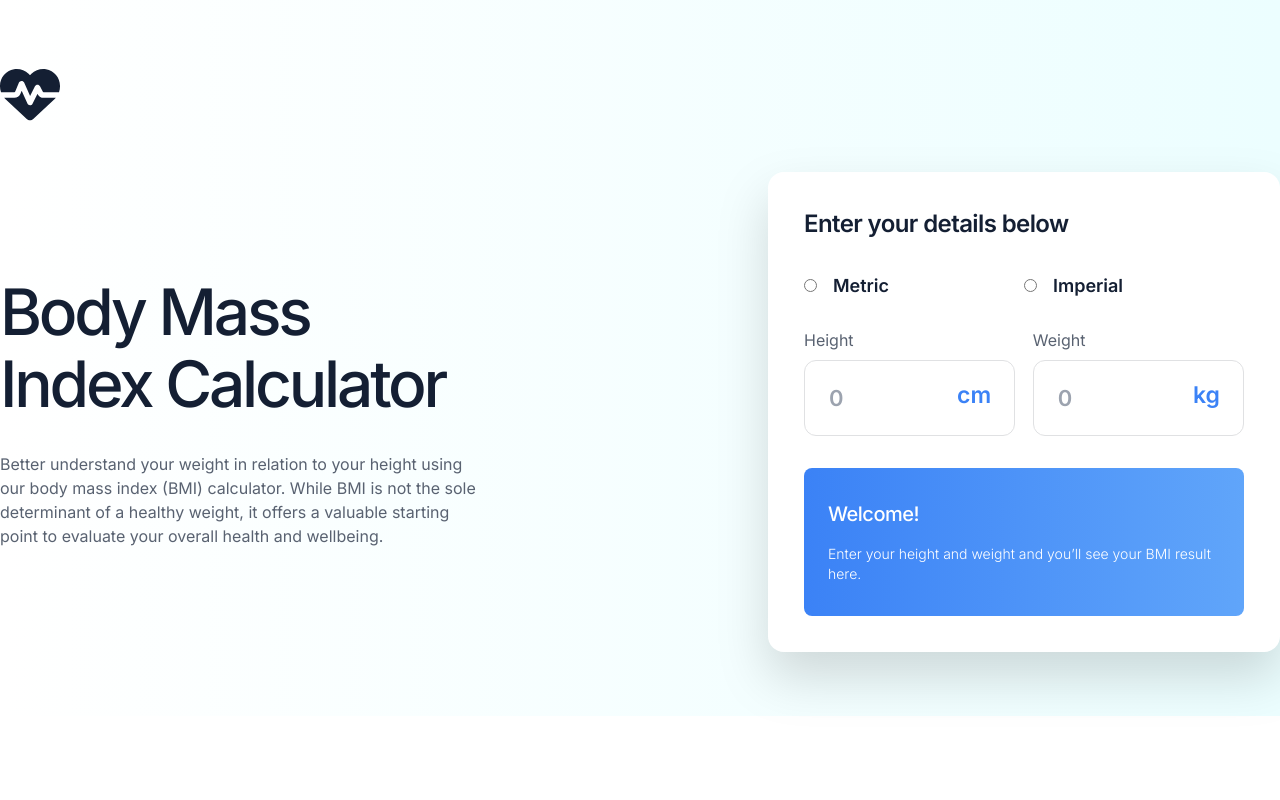
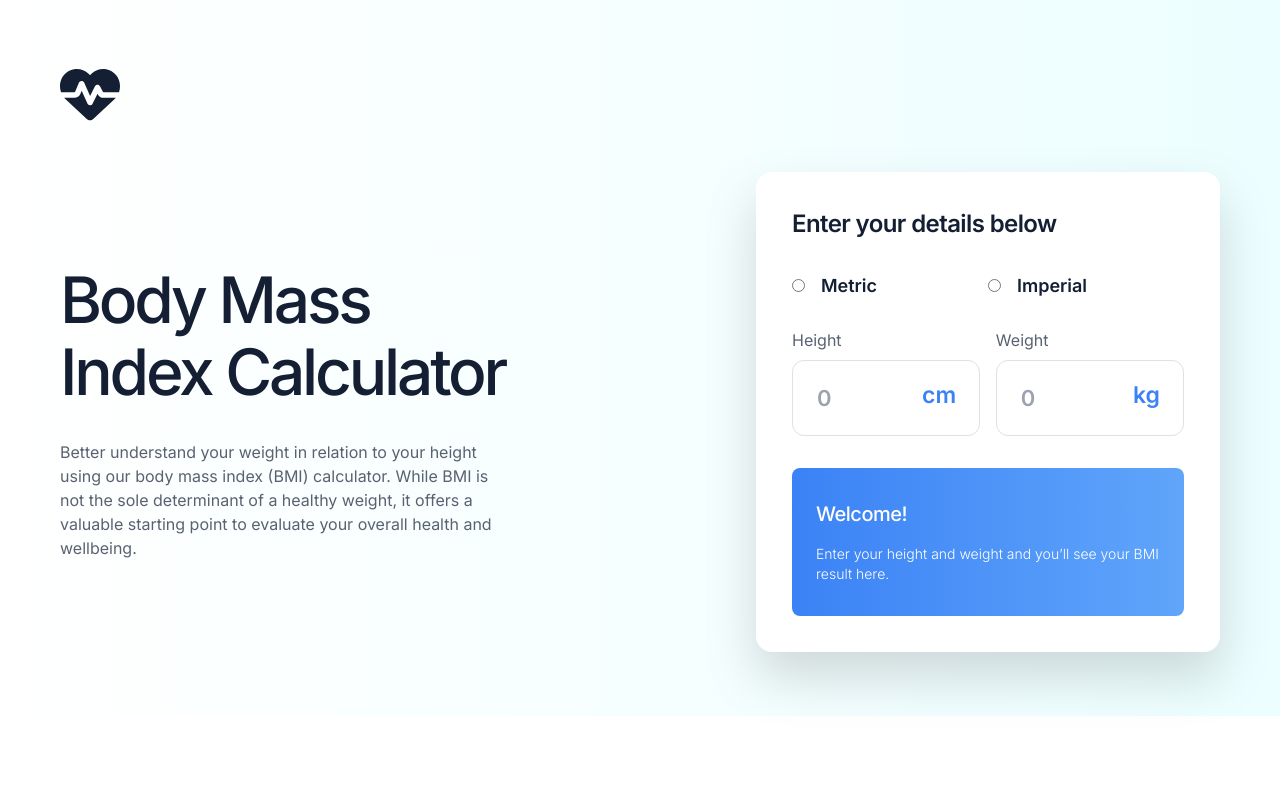
Before and after one commit to ntjnh/fem-bmi-calculator, a React (Vite) app: page / in a window 1280 px wide. Shown: the top 800 px of the page. Built offline with nearby package versions, Linux system fonts and the light colour scheme.

Commit message:
Add custom screen widths and center all containers

```diff
--- a/tailwind.config.js
+++ b/tailwind.config.js
@@ -2,8 +2,18 @@
 export default {
   content: ['./src/components/*.jsx', './src/*.jsx'],
   theme: {
+    container: {
+      center: true
+    },
     fontFamily: {
       sans: ['Inter', 'ui-sans-serif', 'system-ui', 'sans-serif']
+    },
+    screens: {
+      sm: '580px',
+      md: '700px',
+      lg: '930px',
+      xl: '1160px',
+      '2xl': '1500px',
     },
     extend: {
       colors: {
```
